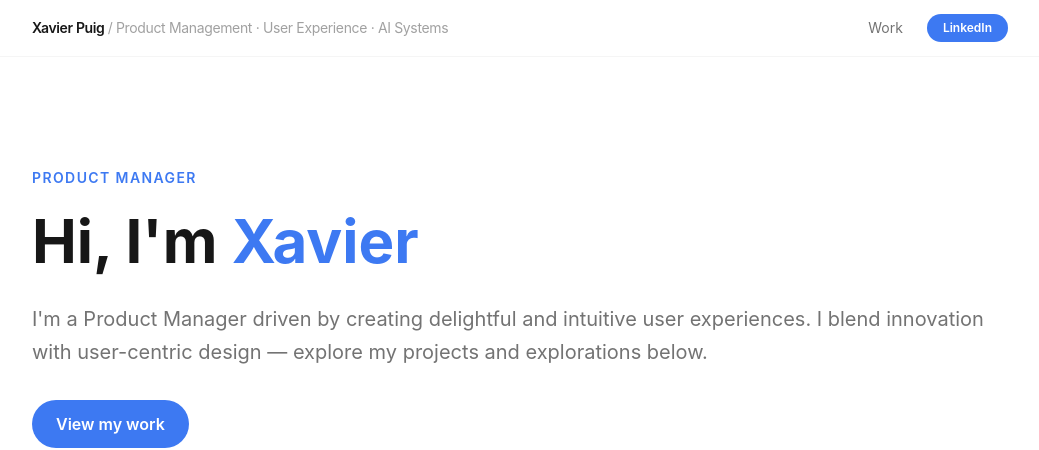
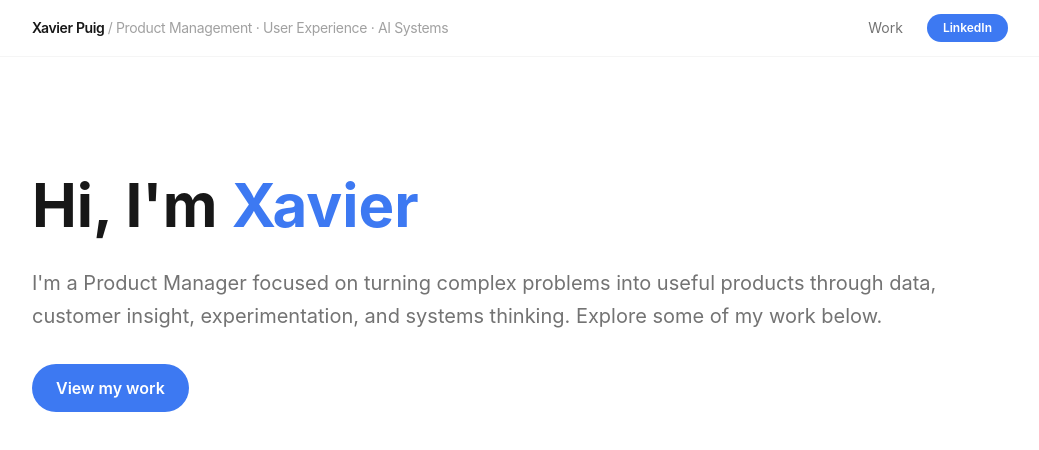
Before and after one commit to zeropandes04/portfolio_website, a Next.js app: page / in a window 1280 px wide. Shown: the top 450 px of the page, without its empty margins (120-1159 px from the left). Built offline with nearby package versions, Linux system fonts and the light colour scheme; no server answers.

Commit message:
update hero bio and remove Product Manager label above name

```diff
--- a/src/app/page.tsx
+++ b/src/app/page.tsx
@@ -12,9 +12,6 @@ export default async function HomePage() {
       {/* ── Hero / Profile ─────────────────────────────────────────────── */}
       <section className="py-20 md:py-28">
         <div>
-          <p className="text-sm font-semibold uppercase tracking-widest mb-4" style={{ color: "var(--brand-blue)" }}>
-            Product Manager
-          </p>
           <h1 className="text-5xl md:text-6xl font-bold text-neutral-900 leading-tight mb-6">
             Hi, I&apos;m{" "}
             <span style={{ color: "var(--brand-blue)" }}>
--- a/src/lib/profile.ts
+++ b/src/lib/profile.ts
@@ -3,7 +3,7 @@ export const profile = {
   title: process.env.NEXT_PUBLIC_PROFILE_TITLE || "Product Manager",
   bio:
     process.env.NEXT_PUBLIC_PROFILE_BIO ||
-    "I'm a Product Manager driven by creating delightful and intuitive user experiences. I blend innovation with user-centric design — explore my projects and explorations below.",
+    "I'm a Product Manager focused on turning complex problems into useful products through data, customer insight, experimentation, and systems thinking. Explore some of my work below.",
   email: "xavierpuig@icloud.com",
   linkedin: "https://www.linkedin.com/in/xpuig1/",
   avatarUrl: "/avatar.jpg", // Place your photo at public/avatar.jpg
```
